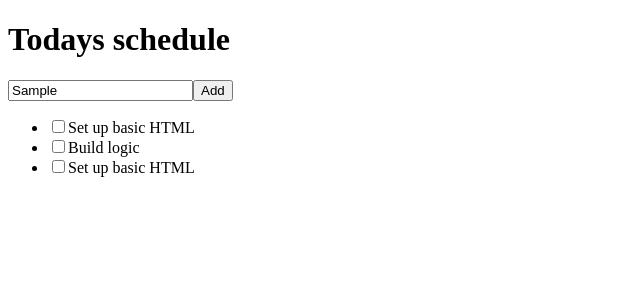
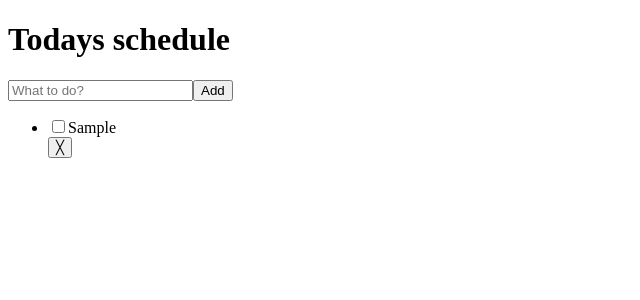
Before and after one commit to Cecilieditlevsen/portfolio, a Next.js app: page /shopping-list in a window 1280 px wide. Both pictures are taken after typing "Sample" into the empty fields and a click on the button "Add". Shown: the top 300 px of the page, without its empty margins (0-640 px from the left). Built offline with nearby package versions, Linux system fonts and the light colour scheme.

Commit message:
add to list logic and delete list element

```diff
--- a/pages/index.tsx
+++ b/pages/index.tsx
@@ -31,12 +31,14 @@ const IndexPage = () => {
       return setErrorMessage('You need to fill out the input.')
     }
 
+    // Creates new list item with the type ListItem that declares the title, id and if its completed
     const newItem: ListItem = {
       title: value,
       isCompleted: false,
       id: nanoid(),
     }
 
+    // Updates the "list" variable to contain the previous contents and add the new list Item
     setList((prev) => [...prev, newItem])
 
     // After succesfull subit the input field and the error message is cleared
--- a/pages/shopping-list.tsx
+++ b/pages/shopping-list.tsx
@@ -1,16 +1,46 @@
 import { ChangeEvent, FormEvent, useState } from 'react'
+import { nanoid } from 'nanoid'
+import clsx from 'clsx'
+import { ListItem } from '../components/ListItem'
+
+type ListItem = {
+  title: string
+  isCompleted: boolean
+  id: string
+}
 
 const ShoppingList = () => {
   const [value, setValue] = useState<string>('')
-  const [todo, setTodo] = useState<[]>([])
+  const [list, setList] = useState<ListItem[]>([])
+  const [hasError, setHasError] = useState(false)
+  const listHasItems = list.length > 0
+
+  const handleSubmit = (e: FormEvent<HTMLFormElement>) => {
+    e.preventDefault()
+
+    if (!value) {
+      return setHasError(true)
+    }
+
+    const newListItem: ListItem = {
+      title: value,
+      isCompleted: false,
+      id: nanoid(),
+    }
+
+    setList((prev) => [...prev, newListItem])
+    setValue('')
+    setHasError(false)
+  }
 
   const handleChange = (e: ChangeEvent<HTMLInputElement>) => {
     setValue(e.target.value)
   }
 
-  const handleSubmit = (e: FormEvent<HTMLFormElement>) => {
-    e.preventDefault()
-    console.log('yay')
+  const handleOnDelete = (id: ListItem['id']) => {
+    const newList = list.filter((item) => item.id !== id)
+
+    setList(newList)
   }
 
   return (
@@ -23,8 +53,11 @@ const ShoppingList = () => {
 
           <form onSubmit={handleSubmit} className="flex space-x-4 mt-6">
             <input
+              value={value}
               onChange={handleChange}
-              className="p-3 w-full bg-gray-200 "
+              className={clsx('p-3 w-full bg-gray-200', {
+                'border-2 border-red-500': hasError,
+              })}
               type="text"
               placeholder="What to do?"
             />
@@ -32,22 +65,32 @@ const ShoppingList = () => {
             <button className="bg-brand text-white px-6 py-2">Add</button>
           </form>
 
+          {hasError ? (
+            <div className="mt-2 text-red-500">
+              <p className="text-xs"> You need to fill out the input</p>
+            </div>
+          ) : null}
+
           <div className="mt-12">
             <ul className="space-y-4">
-              <li className="py-3 border flex items-center px-4 space-x-3">
-                <input type="checkbox" name="basic-html" id="basic-html" />
-                <label htmlFor="basic-html">Set up basic HTML</label>
-              </li>
+              {list.map(({ title, id, isCompleted }) => (
+                <li
+                  key={id}
+                  className="py-3 border flex items-center px-4 group"
+                >
+                  <div className="space-x-3">
+                    <input type="checkbox" name="basic-html" id={id} />
+                    <label htmlFor={id}>{title}</label>
+                  </div>
 
-              <li className="py-3 border flex items-center px-4 space-x-3">
-                <input type="checkbox" name="logic" id="logic" />
-                <label htmlFor="logic">Build logic</label>
-              </li>
-
-              <li className="py-3 border flex items-center px-4 space-x-3">
-                <input type="checkbox" name="ui" id="ui" />
-                <label htmlFor="ui">Set up basic HTML</label>
-              </li>
+                  <button
+                    className="border-none px-2 ml-auto opacity-0 group-hover:opacity-100 transition-opacity"
+                    onClick={() => handleOnDelete(id)}
+                  >
+                    <span aria-label="cross emoji">╳</span>
+                  </button>
+                </li>
+              ))}
             </ul>
           </div>
         </div>
```
Also changed, not shown: components/Name.tsx (deleted, +0 -9 lines), components/NewList.tsx (added, +25 -0 lines).
